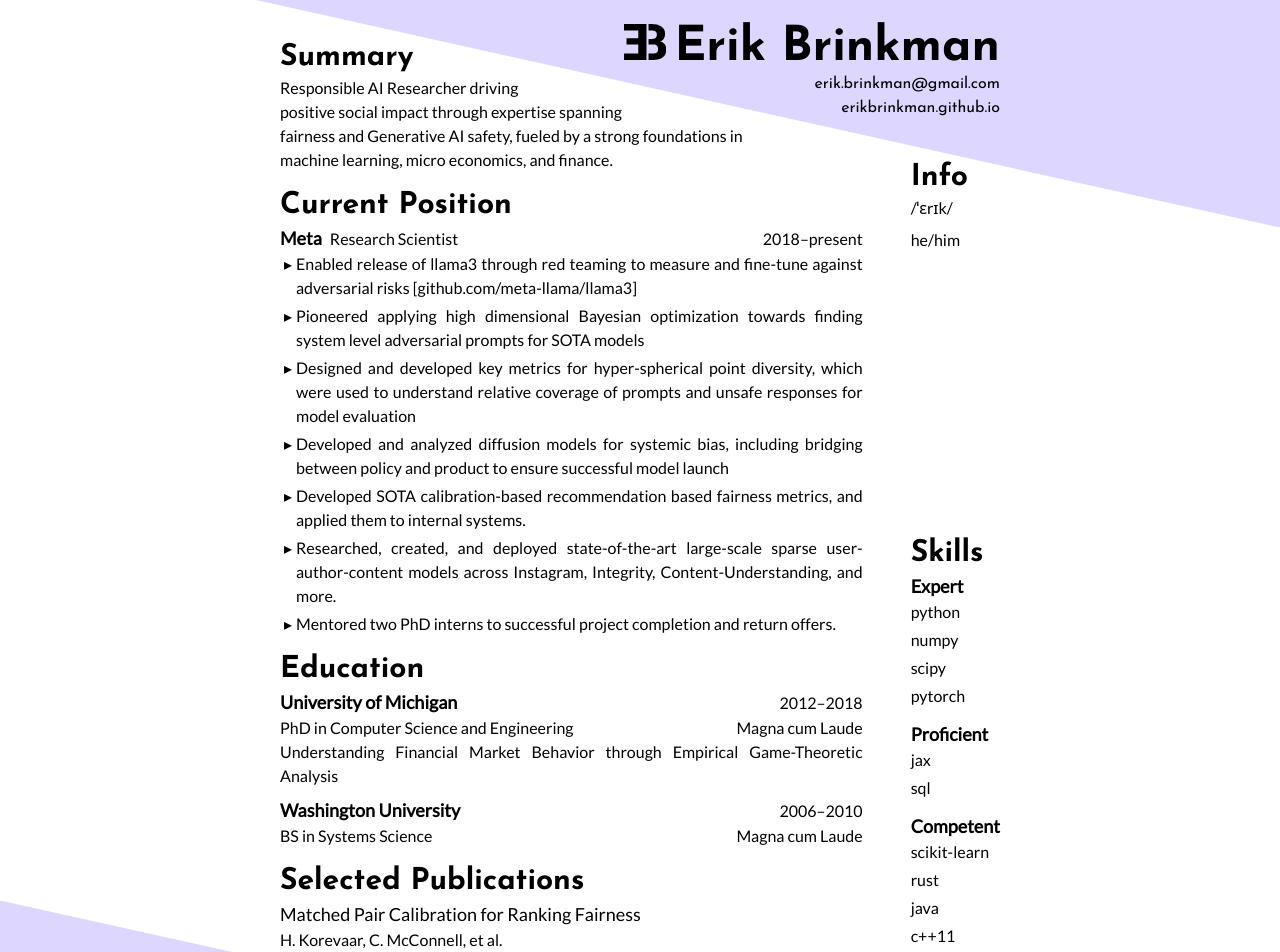
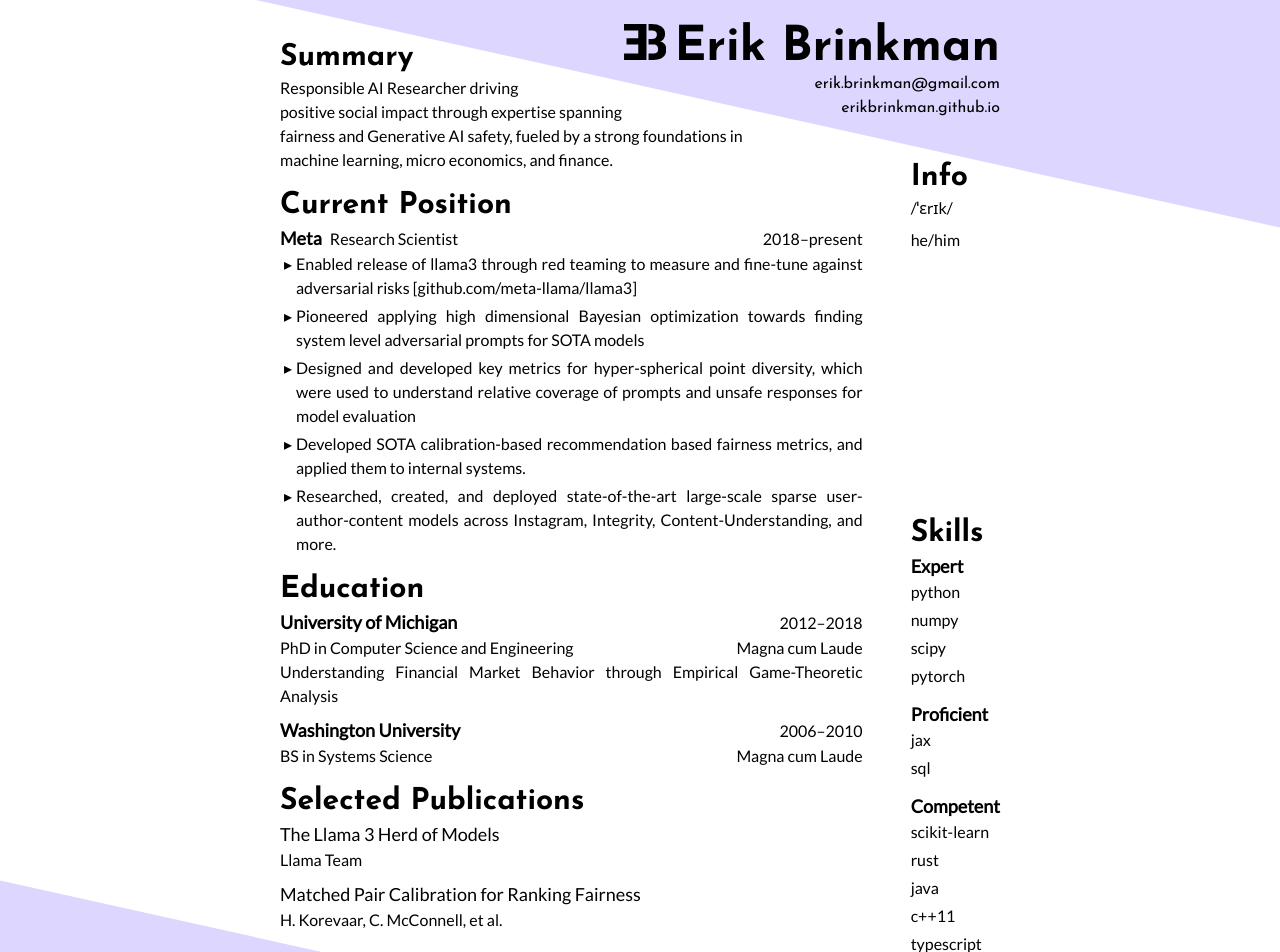
Before and after one commit to erikbrinkman/resume, a Next.js app: page / in a window 1280 px wide. Shown: the top 952 px of the page. Built offline with nearby package versions, Linux system fonts and the light colour scheme.

Commit message:
add llama3 paper

```diff
--- a/app/cv/page.tsx
+++ b/app/cv/page.tsx
@@ -264,6 +264,11 @@ export default function CurriculumVitae(): ReactElement {
           </Section>
           <Section title="Publications">
             <Publication
+              title="The Llama 3 Herd of Models"
+              authors={["Llama Team"]}
+              url="https://arxiv.org/pdf/2407.21783"
+            />
+            <Publication
               title="Matched Pair Calibration for Ranking Fairness"
               authors={[
                 "H. Korevaar",
@@ -276,8 +281,7 @@ export default function CurriculumVitae(): ReactElement {
                 "S. Corbett-Davies",
                 "K. El-Arini",
               ]}
-              conference="In Submission"
-              url="https://arxiv.org/pdf/2306.03775.pdf"
+              url="https://arxiv.org/pdf/2306.03775"
             />
             <Publication
               title="Data Structures for Deviation Payoffs"
--- a/app/page.tsx
+++ b/app/page.tsx
@@ -59,11 +59,6 @@ export default function Resume(): ReactElement {
                   prompts and unsafe responses for model evaluation
                 </ExperienceItem>
                 <ExperienceItem>
-                  Developed and analyzed diffusion models for systemic bias,
-                  including bridging between policy and product to ensure
-                  successful model launch
-                </ExperienceItem>
-                <ExperienceItem>
                   Developed SOTA calibration-based recommendation based fairness
                   metrics, and applied them to internal systems.
                 </ExperienceItem>
@@ -71,10 +66,6 @@ export default function Resume(): ReactElement {
                   Researched, created, and deployed state-of-the-art large-scale
                   sparse user-author-content models across Instagram, Integrity,
                   Content-Understanding, and more.
-                </ExperienceItem>
-                <ExperienceItem>
-                  Mentored two PhD interns to successful project completion and
-                  return offers.
                 </ExperienceItem>
               </Experience>
             </Section>
@@ -101,9 +92,14 @@ export default function Resume(): ReactElement {
             </Section>
             <Section title="Selected Publications">
               <Publication
+                title="The Llama 3 Herd of Models"
+                authors={["Llama Team"]}
+                url="https://arxiv.org/pdf/2407.21783"
+              />
+              <Publication
                 title="Matched Pair Calibration for Ranking Fairness"
                 authors={["H. Korevaar", "C. McConnell", "et al."]}
-                url="https://arxiv.org/pdf/2306.03775.pdf"
+                url="https://arxiv.org/pdf/2306.03775"
               />
             </Section>
           </div>
```
Also changed, not shown: 1 other file (tests, documents, lock files or other folders).
